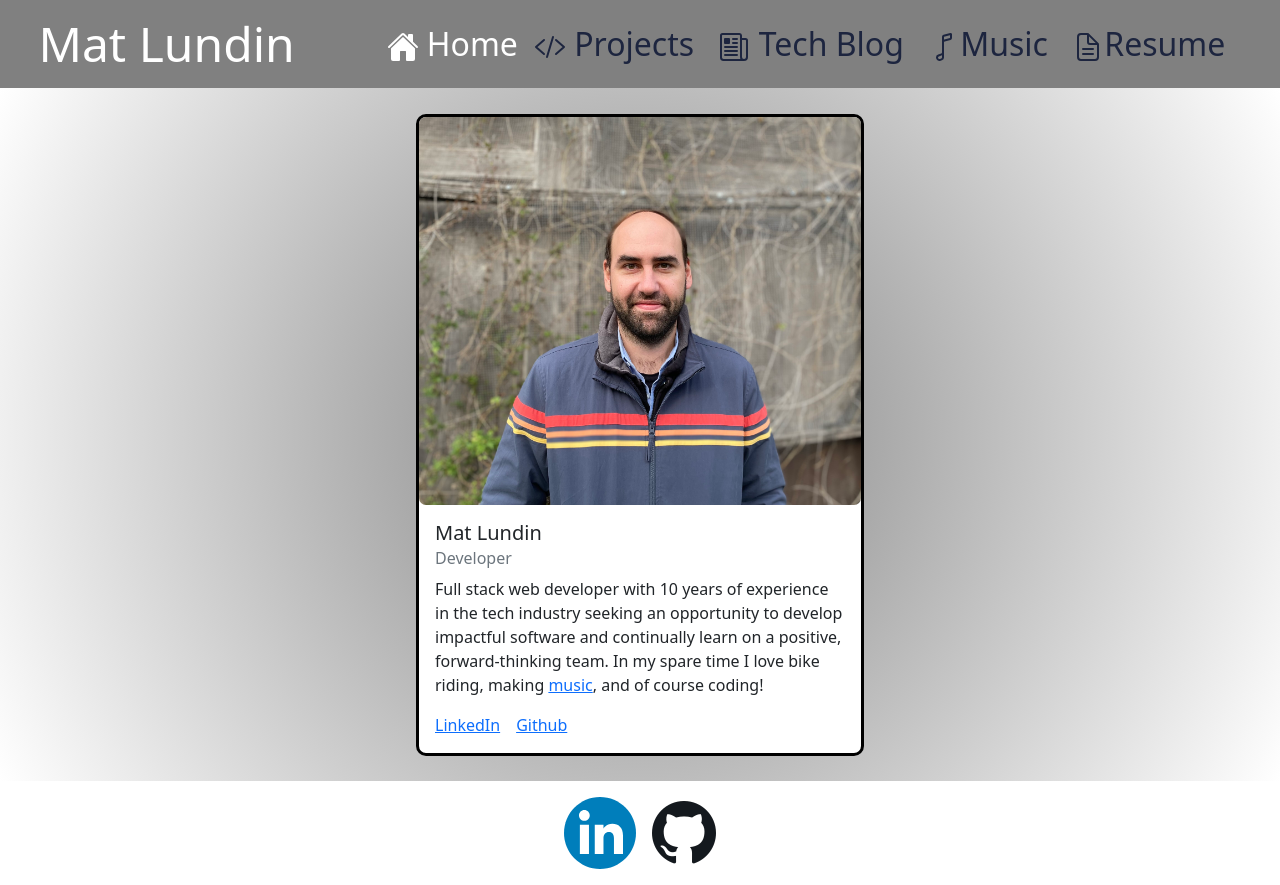
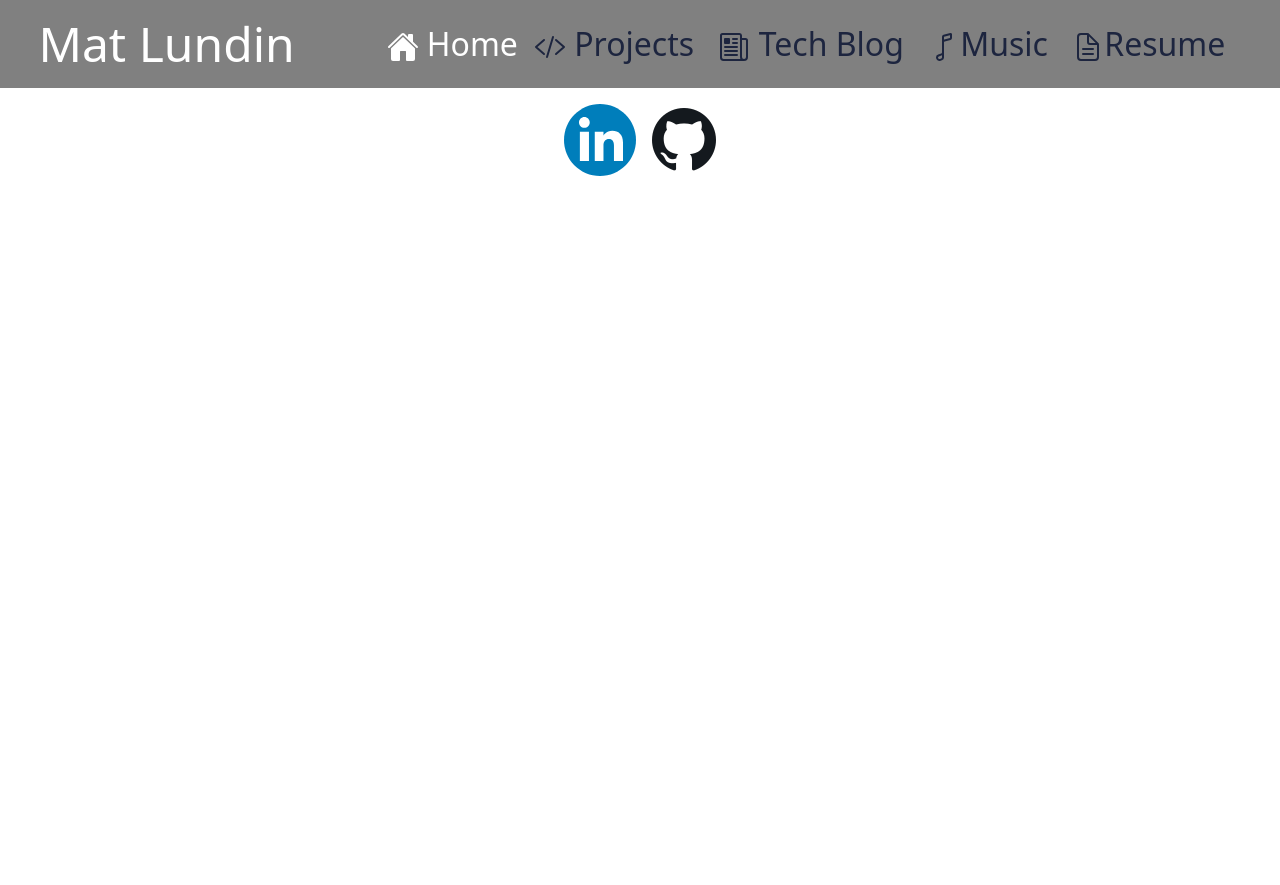
Before and after one commit to mat-lundin/matlundin, a React (Create React App) app: page / in a window 1280 px wide. After the commit the page ends 800 px from the top, so only its background shows below. Built offline with nearby package versions, Linux system fonts and the light colour scheme.

Commit message:
got all images to work locally again

```diff
--- a/src/App.js
+++ b/src/App.js
@@ -18,7 +18,7 @@ export default function App() {
       <BrowserRouter>
         <Navbar />
         <Routes>
-          <Route path="/" element={<Home />}></Route>
+          <Route path="/matlundin" element={<Home />}></Route>
           <Route path='/music' element={<Music />}></Route>
           <Route path='/resume' element={<Resume />}></Route>
           <Route path = '/dev' element={<Projects />}></Route>
--- a/src/components/home.js
+++ b/src/components/home.js
@@ -5,7 +5,7 @@ const home = () => {
         // card border and maybe a shadow
         <div style={{display: 'flex',  justifyContent:'center', alignItems:'center', background: 'radial-gradient(circle, #808080 0%, #FFFFFF 100%)'}}>
         <Card style={{ width: '28rem', margin: '2%', borderStyle:'solid', borderColor:'black', borderWidth: '3px', borderRadius: '10px' }}>
-            <Card.Img variant="top" src={process.env.PUBLIC_URL + "images/headshot.jpeg"} style={{borderRadius: '7px'}}/>
+            <Card.Img variant="top" src={process.env.PUBLIC_URL + "/images/headshot.jpeg"} style={{borderRadius: '7px'}}/>
         <Card.Body>
           <Card.Title>Mat Lundin</Card.Title>
           <Card.Subtitle className="mb-2 text-muted">Developer</Card.Subtitle>
--- a/src/components/music.js
+++ b/src/components/music.js
@@ -27,7 +27,7 @@ export default function Music(){
               <h4 style={{textAlign: 'center', marginTop: '2%'}}>{album.artist}</h4>
               <h3 style={{textAlign: 'center'}}>{album.title}</h3>
               {/* don't display link if not on bandcamp */}
-              {album.bandcampUrl === "" ? null : <h3 style={{marginBottom: '1%'}}><a href={album.bandcampUrl} target="_blank" rel="noreferrer"><img src="/images/bandcamp-logo-svgrepo-com.svg" alt="bandcamp"></img></a></h3>}
+              {album.bandcampUrl === "" ? null : <h3 style={{marginBottom: '1%'}}><a href={album.bandcampUrl} target="_blank" rel="noreferrer"><img src={process.env.PUBLIC_URL + "/images/bandcamp-logo-svgrepo-com.svg"} alt="bandcamp"></img></a></h3>}
               <img src={album.image} width='30%' alt={album.title}></img>
               <Row>
               <iframe title={album.title} style={{textAlign: 'center', fontFamily: "Work Sans", margin: '5% 15%', width: '70%', padding: '0%'}} src={album.spotEmbed} height="80" frameBorder="0" allowFullScreen="" allow="autoplay; clipboard-write; encrypted-media; fullscreen; picture-in-picture"></iframe>
```
